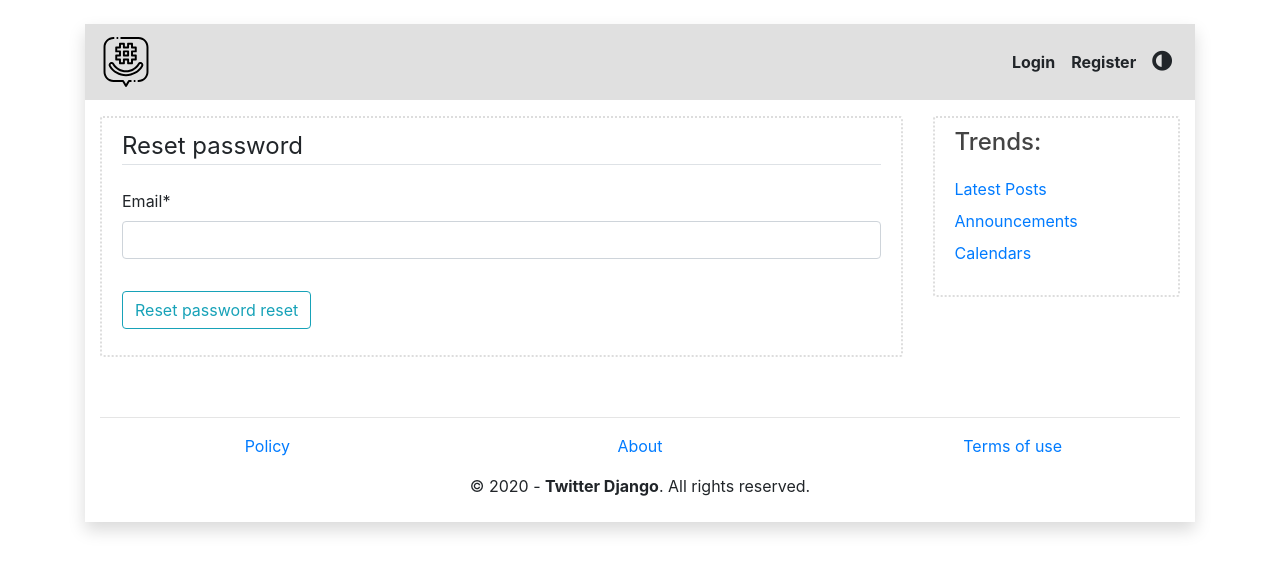
After one commit to UnderGrounder96/twitter-django, a Django app: page /password-reset/ in a window 1280 px wide. The commit adds this page. Shown: the top 573 px of the page. Run offline with Django 3.2, Linux system fonts and the light colour scheme; some libraries are stand-ins or nearby versions.

Commit message:
FIXME: feature to be improved

```diff
--- a/Twitter_Django/urls.py
+++ b/Twitter_Django/urls.py
@@ -46,6 +46,34 @@ urlpatterns = [
     name='logout'
   ),
   path(
+    'password-reset/',
+    auth_views.PasswordResetView.as_view(
+      template_name='users/password_reset.htm'
+    ),
+    name='password_reset'
+  ),
+  path(
+    'password-reset/done/',
+    auth_views.PasswordResetDoneView.as_view(
+      template_name='users/password_reset_done.htm'
+    ),
+    name='password_reset_done'
+  ),
+  path(
+    'password-reset-confirm/<uidb64>/<token>/',
+    auth_views.PasswordResetConfirmView.as_view(
+      template_name='users/password_reset_confirm.htm'
+    ),
+    name='password_reset_confirm'
+  ),
+  path(
+    'password-reset-complete/',
+    auth_views.PasswordResetCompleteView.as_view(
+      template_name='users/password_reset_complete.htm'
+    ),
+    name='password_reset_complete'
+  ),
+  path(
     '',
     include('blog.urls')
   )
--- a/users/templates/users/login.htm
+++ b/users/templates/users/login.htm
@@ -11,6 +11,9 @@
       </fieldset>
       <div class="form-group">
         <input class="btn btn-outline-info" type="submit" value="Login" />
+        <small class="text-muted ml-2">
+          <a href="{% url 'password_reset' %}">Forgot Password?</a>
+        </small>
       </div>
     </form>
     <div class="border-top pt-3">
--- /dev/null
+++ b/users/templates/users/password_reset.htm
@@ -0,0 +1,18 @@
+{% extends "blog/base.htm" %}
+{% load crispy_forms_tags %}
+
+{% block content %}
+  <div class="content-section">
+    <form method="POST">
+      {% csrf_token %}
+      <fieldset class="form-group">
+        <legend class="border-bottom mb-4">Reset password</legend>
+        {{ form | crispy }}
+      </fieldset>
+      <div class="form-group">
+        <input class="btn btn-outline-info"
+          type="submit" value="Reset password reset" />
+      </div>
+    </form>
+  </div>
+{% endblock content %}
```
Also changed, not shown: Twitter_Django/settings.py (+7 -0 lines), users/templates/users/password_reset_complete.htm (added, +8 -0 lines), users/templates/users/password_reset_confirm.htm (added, +18 -0 lines), users/templates/users/password_reset_done.htm (added, +7 -0 lines), db.sqlite3, 1 other file.
